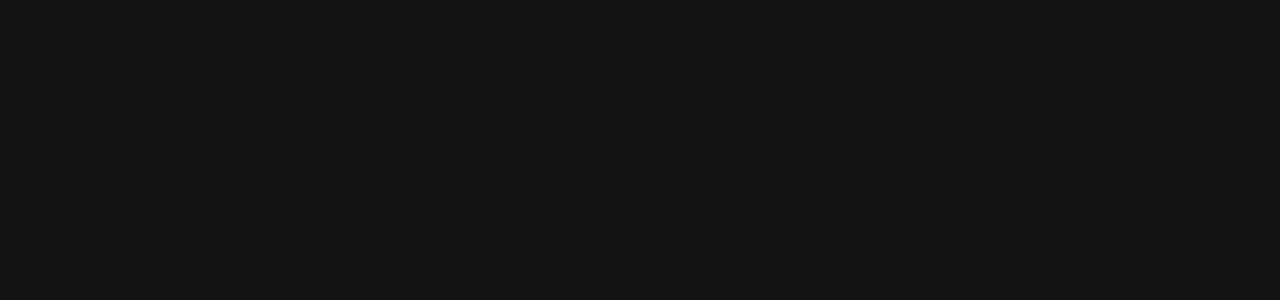
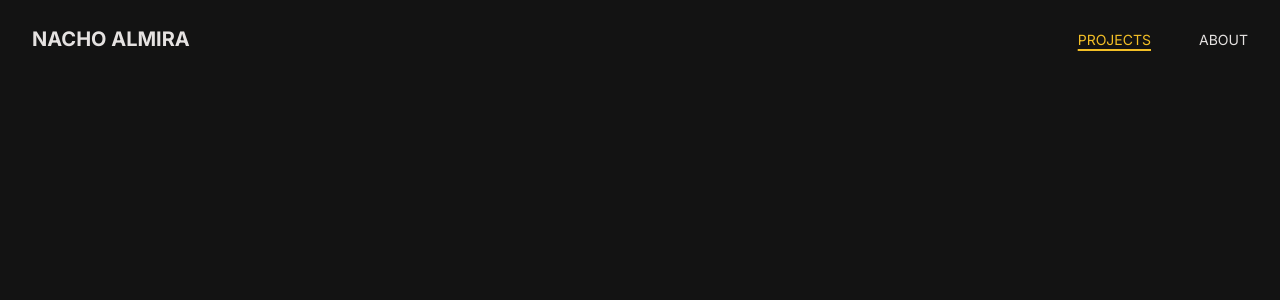
Before and after one commit to KaruzG/nacho-almira, a Next.js app: page / in a window 1280 px wide. Shown: the top 300 px of the page. Built offline with nearby package versions, Linux system fonts and the light colour scheme.

Commit message:
feat: implement site navigation components and integrate into root layout

```diff
--- a/app/layout.tsx
+++ b/app/layout.tsx
@@ -1,3 +1,4 @@
+import Nav from "@/components/layout/Nav/Nav"
 import "./globals.css"
 import type { Metadata } from "next"
 import { Inter } from "next/font/google"
@@ -5,8 +6,8 @@
 const inter = Inter({ subsets: ["latin"] })
 
 export const metadata: Metadata = {
-  title: "Portfolio",
-  description: "Photography portfolio",
+  title: "NACHO ALMIRA",
+  description: "Portfolio",
 }
 
 export default function RootLayout({
@@ -17,6 +18,7 @@
   return (
     <html lang="es">
       <body className={inter.className}>
+        <Nav />
         {children}
       </body>
     </html>
--- /dev/null
+++ b/components/layout/Nav/Nav.tsx
@@ -0,0 +1,14 @@
+import NavTitle from "./NavTitle"
+import NavLinks from "./NavLinks"
+
+const Nav = () => {
+
+    return (
+        <nav className="flex justify-between items-center px-[32px] py-[24px]">
+            <NavTitle />
+            <NavLinks />
+        </nav>
+    )
+}
+
+export default Nav
--- /dev/null
+++ b/components/layout/Nav/NavLinks.tsx
@@ -0,0 +1,44 @@
+"use client"
+
+import Link from "next/link";
+import { usePathname } from "next/navigation";
+
+const NavLinks = () => {
+    const pathname = usePathname()
+
+    const navLinksStyles = {
+        base: "text-[14px] transition-colors",
+        active: "text-accent underline underline-offset-4 decoration-2",
+        inactive: "text-secondary hover:text-accent"
+    }
+
+    const navLinks = [
+        { href: "/", label: "PROJECTS" },
+        { href: "/about", label: "ABOUT" },
+    ]
+
+    const renderNavLinks = () => {
+        return navLinks.map((link) => (
+            <li key={link.href}>
+                <Link
+                    href={link.href}
+                    className={`text-[14px] transition-colors ${
+                        pathname === link.href
+                            ? navLinksStyles.active
+                            : navLinksStyles.inactive
+                    }`}
+                >
+                    {link.label}
+                </Link>
+            </li>
+        ))
+    }
+
+  return (
+    <ul className="flex gap-12">
+        {renderNavLinks()}
+    </ul>
+  )
+};
+
+export default NavLinks;
--- /dev/null
+++ b/components/layout/Nav/NavTitle.tsx
@@ -0,0 +1,11 @@
+import Link from 'next/link'
+
+const NavTitle = () => {
+  return (
+    <div>
+        <Link href="/" className="text-[20px] font-bold">NACHO ALMIRA</Link>
+    </div>
+  )
+}
+
+export default NavTitle
```
